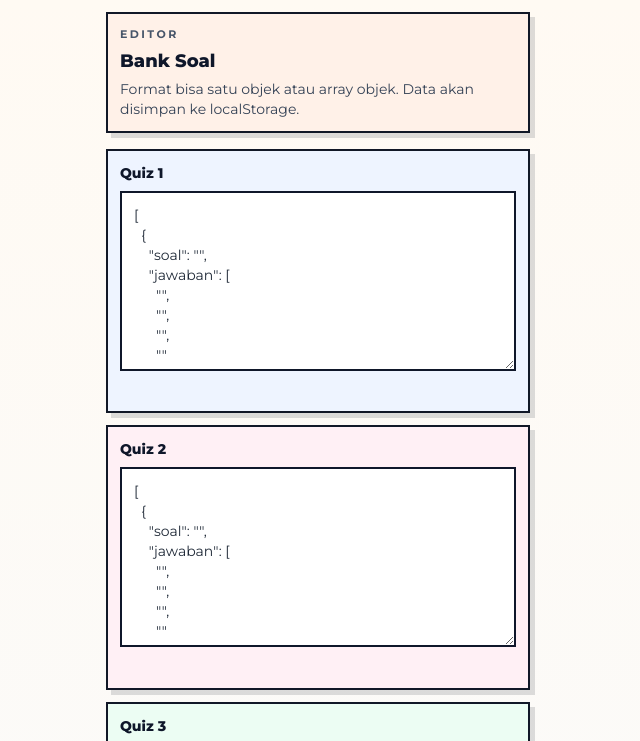
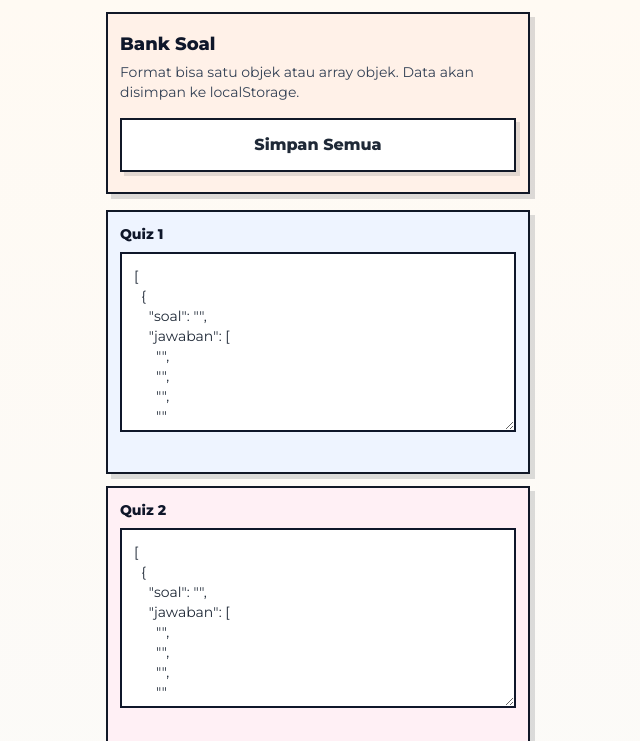
Before and after one commit to BamBoos28/quiz, a website built with Vite: page banksoal.html in a window 1280 px wide. Shown: the top 741 px of the page, without its empty margins (322-962 px from the left). Built offline with nearby package versions, Linux system fonts and the light colour scheme.

Commit message:
Update banksoal.html

```diff
--- a/banksoal.html
+++ b/banksoal.html
@@ -9,12 +9,16 @@
 </head>
 <body class="min-h-screen" data-page="bank">
   <main class="mx-auto max-w-md px-3 py-3 pb-8">
-    <header class="card-shell pastel-peach px-3 py-3">
-      <p class="text-[11px] font-bold uppercase tracking-[0.22em] text-slate-600">Editor</p>
+    <header class="sticky top-0 card-shell pastel-peach px-3 py-3">
       <h1 class="mt-1 text-lg font-extrabold text-slate-900">Bank Soal</h1>
       <p class="mt-1 text-sm text-slate-700">
         Format bisa satu objek atau array objek. Data akan disimpan ke localStorage.
       </p>
+
+          <section class="mt-4 space-y-2">
+      <button id="saveAllBtn" type="button" class="solid-btn w-full">Simpan Semua</button>
+      <p id="bankGlobalStatus" class="text-center text-sm font-semibold text-slate-700"></p>
+    </section>
     </header>
 
     <section class="mt-4 space-y-3">
@@ -73,10 +77,7 @@
       </div>
     </section>
 
-    <section class="mt-4 space-y-2">
-      <button id="saveAllBtn" type="button" class="solid-btn w-full">Simpan Semua</button>
-      <p id="bankGlobalStatus" class="text-center text-sm font-semibold text-slate-700"></p>
-    </section>
+
   </main>
 
   <script src="/script.js"></script>
```
